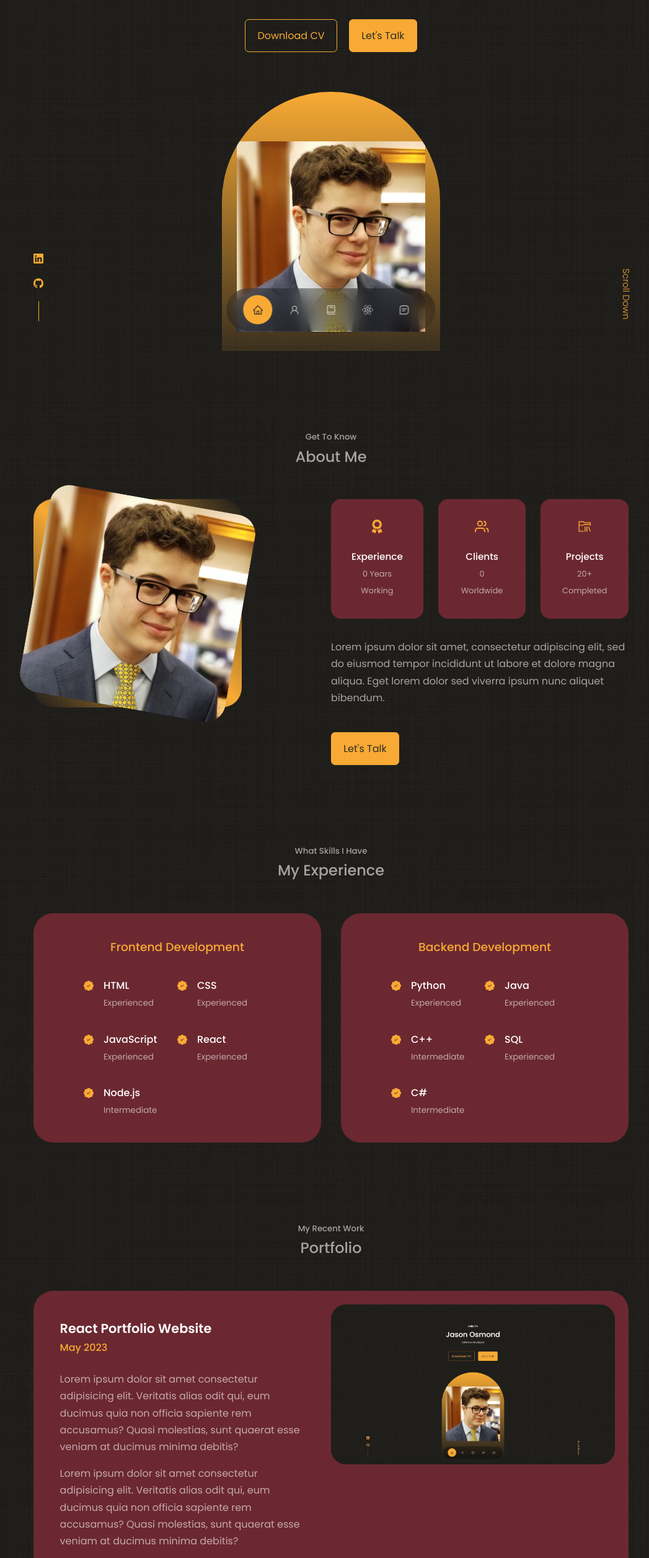
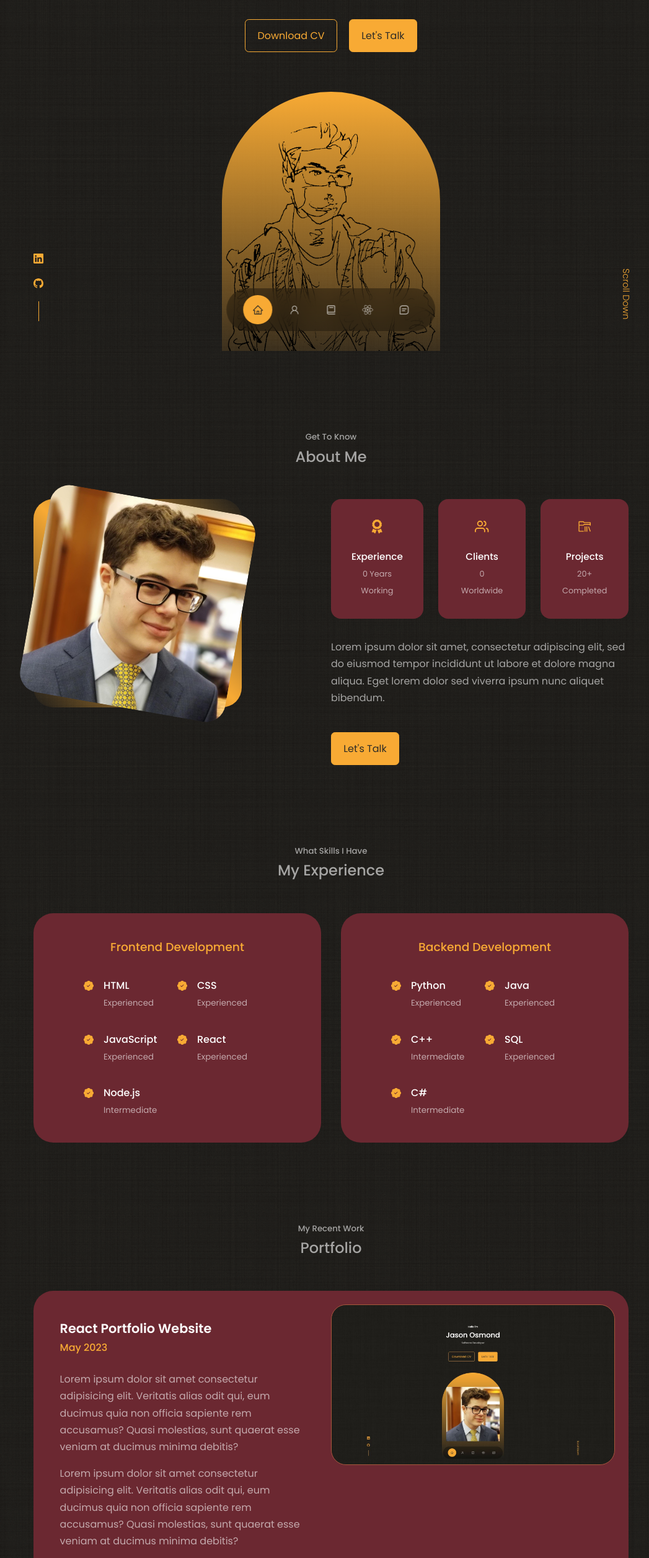
Before and after one commit to TheJasonOsmond/React-Portfolio-Website, a React (Create React App) app: page / in a window 1280 px wide. Shown: the part 234-2747 px from the top of the page at 62% size, without its empty margins (106-1153 px from the left). Built offline with nearby package versions, Linux system fonts and the light colour scheme.

Commit message:
Changed Header Image

```diff
--- a/src/components/header/header.css
+++ b/src/components/header/header.css
@@ -51,7 +51,7 @@ header{
     margin-top: 4rem;
     border-radius: 12rem 12rem 0 0; /* Curving of backdrop*/
     overflow: hidden;
-    padding:  5rem 1.5rem 1.5rem 1.5rem;
+    padding-top:  3rem;
 }
 
 /* =================== SCROLL DOWN ====================*/
--- a/src/components/portfolio/portfolio.css
+++ b/src/components/portfolio/portfolio.css
@@ -52,6 +52,7 @@
 
 .portfolio__item-image{
     border-radius: 1.5rem;
+    border: 1px solid var(--color-primary-variant);
     height: fit-content;
     overflow: hidden;
 }
```
Also changed, not shown: src/assets/me.png.
